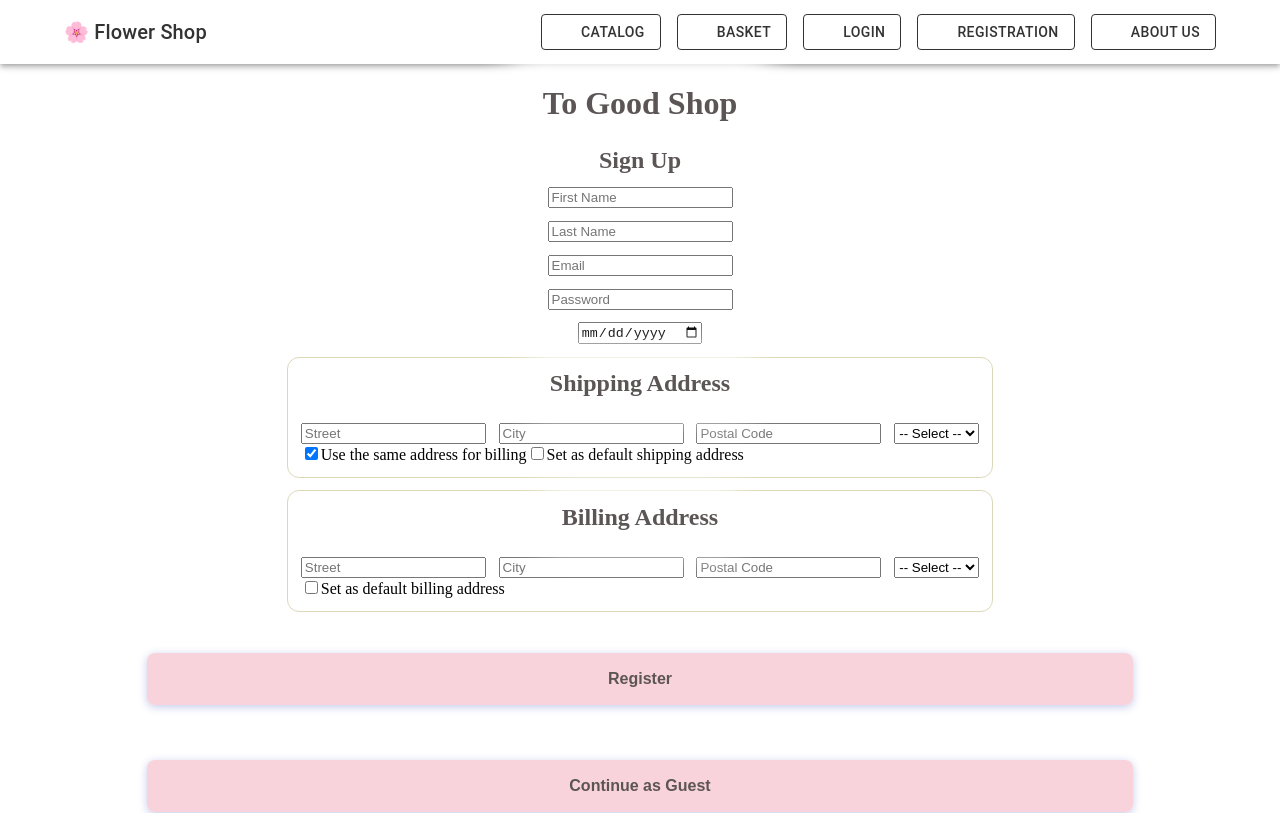
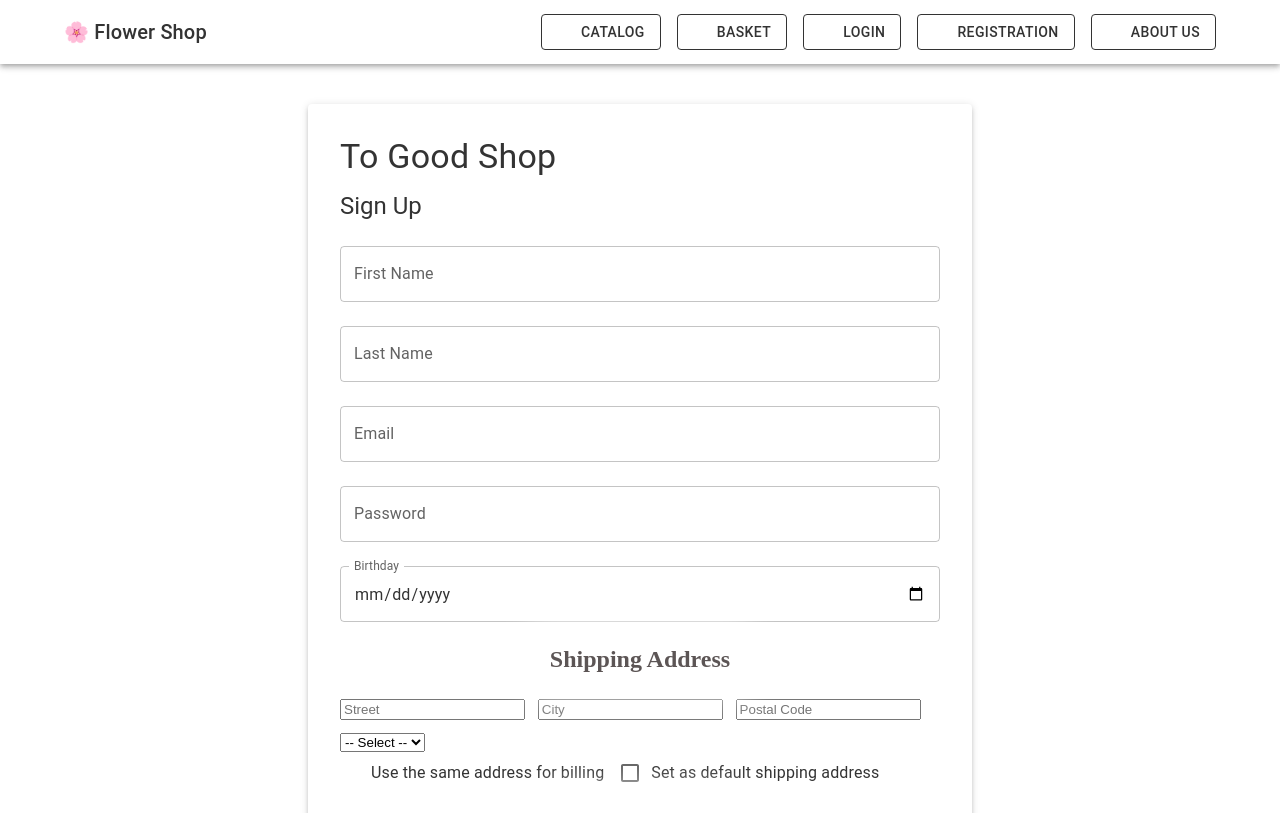
Before and after one commit to Michael5366/ecommerce-application, a React (Vite) app: page /registration in a window 1280 px wide. Shown: the top 813 px of the page. Built offline with nearby package versions, Linux system fonts and the light colour scheme; no server answers; some icons are missing.

Commit message:
style: updated registration page styles to match login form (Tue, Jun 17, 2025 12:49 AM)

```diff
--- a/src/components/RegisterForm/RegisterForm.tsx
+++ b/src/components/RegisterForm/RegisterForm.tsx
@@ -1,4 +1,14 @@
-import { useState } from 'react';
+import { useState, useEffect } from 'react';
+import {
+  Box,
+  Button,
+  Checkbox,
+  FormControlLabel,
+  TextField,
+  Typography,
+  Paper,
+  Stack,
+} from '@mui/material';
 import DuplicateEmailModal from './DuplicateEmailModal.tsx';
 import {
   getAnonymousToken,
@@ -11,14 +21,11 @@ import useRegistrationForm from '../../hooks/useRegistrationForm.ts';
 import { registrationSchema } from '../../utils/validateRegistration.ts';
 import { ZodError } from 'zod';
 import AddressForm from './AddressForm.tsx';
-import './cssRegistration.css';
 import Toastify from 'toastify-js';
 import 'toastify-js/src/toastify.css';
-import { useNavigate } from 'react-router-dom';
+import { useNavigate, useLocation } from 'react-router-dom';
 import { useAuth } from '../../context/context.tsx';
-import { useLocation } from 'react-router-dom';
 import { Path } from '../../types/paths.ts';
-import { useEffect } from 'react';
 
 export default function RegisterForm() {
   const {
@@ -35,8 +42,7 @@ export default function RegisterForm() {
   const [errors, setErrors] = useState<FormErrors>({});
   const [submitted, setSubmitted] = useState(false);
   const navigate = useNavigate();
-  const { setToken } = useAuth();
-  const { token } = useAuth();
+  const { setToken, token } = useAuth();
   const location = useLocation();
   const from = location.state?.from || Path.MAIN;
 
@@ -50,7 +56,6 @@ export default function RegisterForm() {
 
   const handleLoginRedirect = () => {
     navigate(Path.LOGIN);
-    // console.log('Redirecting to /login');
   };
 
   const handleChange = (e: React.ChangeEvent<HTMLInputElement>) => {
@@ -63,7 +68,6 @@ export default function RegisterForm() {
 
     try {
       registrationSchema.parse({ ...formData, useSameAddress });
-
       setErrors({});
 
       const anonToken = await getAnonymousToken();
@@ -91,9 +95,7 @@ export default function RegisterForm() {
           defaultBillingAddress = 0;
         } else if (formData.shippingAddress.defaultShippingAddress) {
           defaultShippingAddress = 0;
-          defaultBillingAddress = undefined;
         } else if (formData.billingAddress.defaultBillingAddress) {
-          defaultShippingAddress = undefined;
           defaultBillingAddress = 0;
         }
       } else {
@@ -112,18 +114,11 @@ export default function RegisterForm() {
         ...(defaultBillingAddress !== undefined ? { defaultBillingAddress } : {}),
       };
 
-      // console.log('Registration data:', payload);
-      // console.log('Sending payload:', {
-      //   addresses: sanitizedAddresses,
-      //   defaultShippingAddress,
-      //   defaultBillingAddress,
-      // });
       await signUpUser(anonToken, payload);
 
       const customerToken = await getCustomerToken(formData.email, formData.password);
       setToken(customerToken);
       navigate(from, { replace: true });
-      // console.log('Successfully authenticated:', customerToken);
     } catch (err) {
       if (err instanceof ZodError) {
         const fieldErrors: FormErrors = {};
@@ -134,28 +129,21 @@ export default function RegisterForm() {
             fieldErrors[key] = message;
           } else if (path.length > 1) {
             const field = path[0] as 'shippingAddress' | 'billingAddress';
-            const subfield = path[1] as keyof AddressErrors;
-
-            if (!fieldErrors[field]) {
-              fieldErrors[field] = {};
-            }
-            (fieldErrors[field] as AddressErrors)[subfield] = message;
+            const subfield = path[1] as keyof typeof formData.shippingAddress;
+            if (!fieldErrors[field]) fieldErrors[field] = {};
+            fieldErrors[field][subfield] = message;
           }
         });
 
         setErrors(fieldErrors);
       } else if (err instanceof Error && err.message === 'DuplicateEmail') {
         setShowDuplicateEmailModal(true);
-      } else {
-        // console.error('Registration error:', err);
       }
     }
   };
 
   const handleAnonymousLogin = async () => {
     try {
-      // const token = await getAnonymousToken();
-      // console.log('Redirecting to main page', token);
       Toastify({
         text: 'Success! Anonymous login in progress',
         duration: 3000,
@@ -167,9 +155,7 @@ export default function RegisterForm() {
           color: '#fff',
         },
       }).showToast();
-      {
       navigate(Path.MAIN);
-      }
     } catch (error) {
       console.error('Anonymous login error:', error);
       Toastify({
@@ -186,38 +172,86 @@ export default function RegisterForm() {
     }
   };
 
+  const buttonStyle = {
+    backgroundColor: '#4D2A80',
+    color: '#fff',
+    mt: 1,
+    transition: '0.3s',
+    '&:hover': {
+      backgroundColor: '#6B3FB0',
+    },
+  };
+
   return (
     <>
-      <form onSubmit={handleSubmit} className="form-position">
-        <h1>To Good Shop</h1>
-        <h2>Sign Up</h2>
-        <input
+      <Paper elevation={3} sx={{ p: 4, maxWidth: 600, mx: 'auto', mt: 4, backgroundColor: '#fff' }}>
+        <form onSubmit={handleSubmit}>
+          <Typography variant="h4" gutterBottom>
+            To Good Shop
+          </Typography>
+          <Typography variant="h5" gutterBottom>
+            Sign Up
+          </Typography>
+
+          <TextField
+            label="First Name"
             name="username"
-          placeholder="First Name"
             value={formData.username}
             onChange={handleChange}
+            fullWidth
+            margin="normal"
+            error={!!(submitted && errors.username)}
+            helperText={submitted && errors.username}
           />
-        {submitted && errors.username && <p className="errors">{errors.username}</p>}
-        <input
+
+          <TextField
+            label="Last Name"
             name="surname"
-          placeholder="Last Name"
             value={formData.surname}
             onChange={handleChange}
+            fullWidth
+            margin="normal"
+            error={!!(submitted && errors.surname)}
+            helperText={submitted && errors.surname}
           />
-        {submitted && errors.surname && <p className="errors">{errors.surname}</p>}
-        <input name="email" placeholder="Email" value={formData.email} onChange={handleChange} />
-        {submitted && errors.email && <p className="errors">{errors.email}</p>}
-        <input
+
+          <TextField
+            label="Email"
+            name="email"
+            value={formData.email}
+            onChange={handleChange}
+            fullWidth
+            margin="normal"
+            error={!!(submitted && errors.email)}
+            helperText={submitted && errors.email}
+          />
+
+          <TextField
+            label="Password"
             name="password"
             type="password"
-          placeholder="Password"
             value={formData.password}
             onChange={handleChange}
+            fullWidth
+            margin="normal"
+            error={!!(submitted && errors.password)}
+            helperText={submitted && errors.password}
           />
-        {submitted && errors.password && <p className="errors">{errors.password}</p>}
-        <input name="birthday" type="date" value={formData.birthday} onChange={handleChange} />
-        {submitted && errors.birthday && <p className="errors">{errors.birthday}</p>}
-        <div className="address-section">
+
+          <TextField
+            label="Birthday"
+            name="birthday"
+            type="date"
+            value={formData.birthday}
+            onChange={handleChange}
+            fullWidth
+            margin="normal"
+            InputLabelProps={{ shrink: true }}
+            error={!!(submitted && errors.birthday)}
+            helperText={submitted && errors.birthday}
+          />
+
+          <Box mt={2}>
             <AddressForm
               type="shippingAddress"
               title="Shipping Address"
@@ -225,20 +259,24 @@ export default function RegisterForm() {
               errors={errors.shippingAddress || {}}
               onChange={handleAddressChange}
             />
-          <label>
-            <input type="checkbox" checked={useSameAddress} onChange={handleCheckboxChange} />
-            Use the same address for billing
-          </label>
-          <label>
-            <input
-              type="checkbox"
+
+            <FormControlLabel
+              control={<Checkbox checked={useSameAddress} onChange={handleCheckboxChange} />}
+              label="Use the same address for billing"
+            />
+
+            <FormControlLabel
+              control={
+                <Checkbox
                   checked={formData.shippingAddress.defaultShippingAddress}
                   onChange={handleDefaultShippingChange}
                 />
-            Set as default shipping address
-          </label>
-        </div>
-        <div className="address-section">
+              }
+              label="Set as default shipping address"
+            />
+          </Box>
+
+          <Box mt={2}>
             <AddressForm
               type="billingAddress"
               title="Billing Address"
@@ -246,28 +284,32 @@ export default function RegisterForm() {
               errors={errors.billingAddress || {}}
               onChange={handleAddressChange}
             />
-          <label>
-            <input
-              type="checkbox"
+
+            <FormControlLabel
+              control={
+                <Checkbox
                   checked={formData.billingAddress.defaultBillingAddress}
                   onChange={handleDefaultBillingChange}
                 />
-            Set as default billing address
-          </label>
-        </div>
-        <div className="buttons-block">
-          <button className="button-reg" type="submit">
+              }
+              label="Set as default billing address"
+            />
+          </Box>
+
+          <Stack direction="column" spacing={2} mt={3}>
+            <Button type="submit" sx={buttonStyle}>
               Register
-          </button>
-          <button className="button-reg" type="button" onClick={handleAnonymousLogin}>
+            </Button>
+            <Button onClick={handleAnonymousLogin} sx={buttonStyle}>
               Continue as Guest
-          </button>
-          <button className="button-reg" type="button" onClick={handleLoginRedirect}>
+            </Button>
+            <Button onClick={handleLoginRedirect} sx={buttonStyle}>
               Already have an account?
-          </button>
-        </div>
+            </Button>
+          </Stack>
         </form>
-      {/*{console.log('showDuplicateEmailModal =', showDuplicateEmailModal)}*/}
+      </Paper>
+
       {showDuplicateEmailModal && (
         <DuplicateEmailModal
           isOpen={showDuplicateEmailModal}
--- a/src/components/RegisterForm/cssRegistration.css
+++ b/src/components/RegisterForm/cssRegistration.css
@@ -79,7 +79,6 @@ h2 {
   flex-direction: column;
   align-items: center;
   gap: 1vw;
-  /* background-image: url('../../public/flores-phone.jpg'); */
   background-size: cover;
 }
 .adress-block {
```
Lines whose indentation alone changed are shown as unchanged.
